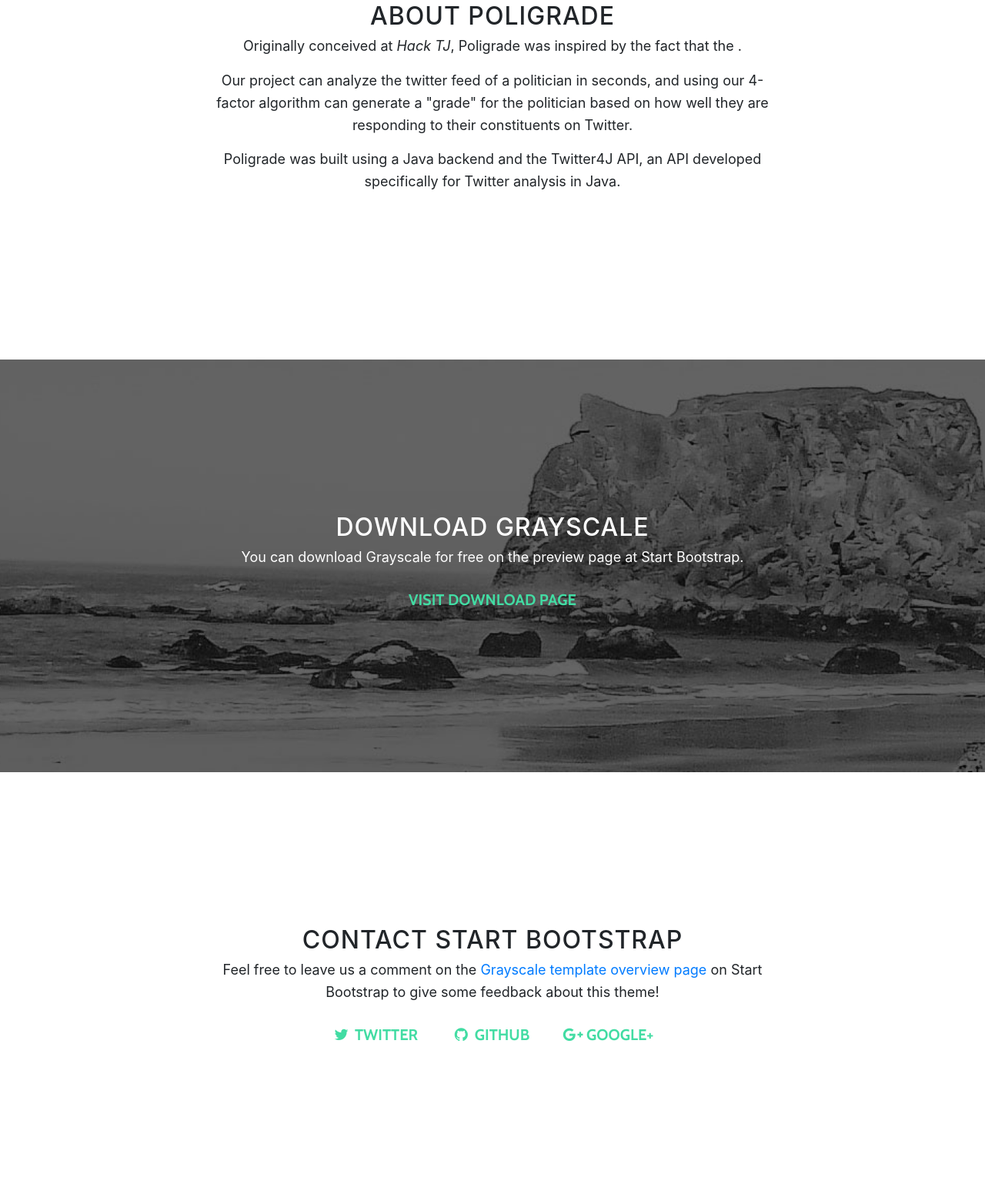
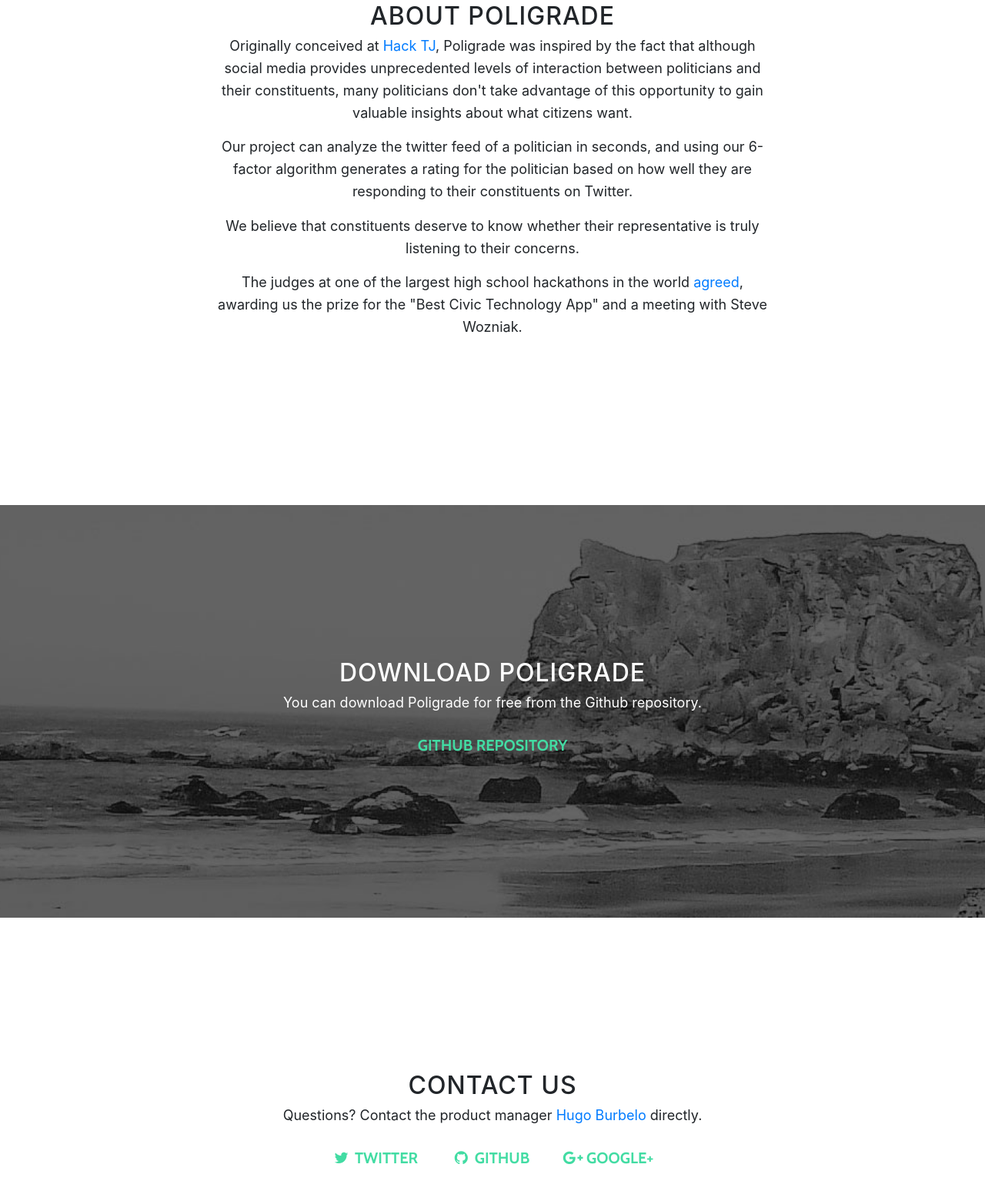
Before and after one commit to burbelohugo/Poligrade_Landing_Page, a website with bundled scripts: page startbootstrap-grayscale-gh-pages/index.html in a window 1280 px wide. Shown: the part 997-2544 px from the top of the page at 77% size. Built offline with nearby package versions, Linux system fonts and the light colour scheme.

Commit message:
update copy text

```diff
--- a/startbootstrap-grayscale-gh-pages/index.html
+++ b/startbootstrap-grayscale-gh-pages/index.html
@@ -28,7 +28,7 @@
     <!-- Navigation -->
     <nav class="navbar navbar-expand-lg navbar-light fixed-top" id="mainNav">
       <div class="container">
-        <a class="navbar-brand js-scroll-trigger" href="#page-top"></a>
+        <a class="navbar-brand js-scroll-trigger" href="#page-top">Poligrade</a>
         <button class="navbar-toggler navbar-toggler-right" type="button" data-toggle="collapse" data-target="#navbarResponsive" aria-controls="navbarResponsive" aria-expanded="false" aria-label="Toggle navigation">
           Menu
           <i class="fa fa-bars"></i>
@@ -55,7 +55,7 @@
         <div class="container">
           <div class="row">
             <div class="col-lg-8 mx-auto">
-              <h1 class="brand-heading" style = " text-shadow: 8px 8px 8px #000; margin-top: 40%;">Poligrade</h1>
+              <h1 class="brand-heading" style = " text-shadow: 8px 8px 8px #000; ">Poligrade</h1>
               <p class="intro-text" style = " text-shadow: 6px 6px 6px #000;">Rapid analysis of the twitter interactions between politicians and their constituents.</p>
               <a href="#about" class="btn btn-circle js-scroll-trigger">
                 <i class="fa fa-angle-double-down animated"></i>
@@ -72,9 +72,10 @@
         <div class="row">
           <div class="col-lg-8 mx-auto">
             <h2>About Poligrade</h2>
-            <p>Originally conceived at <i>Hack TJ</i>, Poligrade was inspired by the fact that the .</p>
-            <p>Our project can analyze the twitter feed of a politician in seconds, and using our 4-factor algorithm can generate a "grade" for the politician based on how well they are responding to their constituents on Twitter.</p>
-            <p>Poligrade was built using a Java backend and the Twitter4J API, an API developed specifically for Twitter analysis in Java.</p>
+            <p>Originally conceived at <a href = "https://hacktj2017.devpost.com/" target = "_blank">Hack TJ</a>, Poligrade was inspired by the fact that although social media provides unprecedented levels of interaction between politicians and their constituents, many politicians don't take advantage of this opportunity to gain valuable insights about what citizens want. </p>
+            <p>Our project can analyze the twitter feed of a politician in seconds, and using our 6-factor algorithm generates a rating for the politician based on how well they are responding to their constituents on Twitter.</p>
+            <p> We believe that constituents deserve to know whether their representative is truly listening to their concerns. </p>
+            <p>The judges at one of the largest high school hackathons in the world <a href = "https://devpost.com/software/poligrade" target = "_blank">agreed</a>, awarding us the prize for the "Best Civic Technology App" and a meeting with Steve Wozniak.</p>
           </div>
         </div>
       </div>
@@ -84,9 +85,9 @@
     <section id="download" class="download-section content-section text-center">
       <div class="container">
         <div class="col-lg-8 mx-auto">
-          <h2>Download Grayscale</h2>
-          <p>You can download Grayscale for free on the preview page at Start Bootstrap.</p>
-          <a href="http://startbootstrap.com/template-overviews/grayscale/" class="btn btn-default btn-lg">Visit Download Page</a>
+          <h2>Download Poligrade</h2>
+          <p>You can download Poligrade for free from the Github repository.</p>
+          <a href="https://github.com/burbelohugo/Poligrade" target = "_blank" class="btn btn-default btn-lg">Github Repository</a>
         </div>
       </div>
     </section>
@@ -96,10 +97,8 @@
       <div class="container">
         <div class="row">
           <div class="col-lg-8 mx-auto">
-            <h2>Contact Start Bootstrap</h2>
-            <p>Feel free to leave us a comment on the
-              <a href="http://startbootstrap.com/template-overviews/grayscale/">Grayscale template overview page</a>
-              on Start Bootstrap to give some feedback about this theme!</p>
+            <h2>Contact Us</h2>
+               <p>Questions? Contact the product manager <a href = "mailto:hugoburbelo@gmail.com">Hugo Burbelo</a> directly.</p>
             <ul class="list-inline banner-social-buttons">
               <li class="list-inline-item">
                 <a href="https://twitter.com/SBootstrap" class="btn btn-default btn-lg">
@@ -126,12 +125,12 @@
     </section>
 
     <!-- Map Section -->
-    <div id="map"></div>
+
 
     <!-- Footer -->
     <footer>
       <div class="container text-center">
-        <p>Copyright &copy; Your Website 2017</p>
+        <p>Copyright &copy; Hugo Burbelo 2017</p>
       </div>
     </footer>
 
@@ -143,9 +142,6 @@
     <!-- Plugin JavaScript -->
     <script src="vendor/jquery-easing/jquery.easing.min.js"></script>
 
-    <!-- Google Maps API Key - Use your own API key to enable the map feature. More information on the Google Maps API can be found at https://developers.google.com/maps/ -->
-    <script src="https://maps.googleapis.com/maps/api/js?key=AIzaSyCRngKslUGJTlibkQ3FkfTxj3Xss1UlZDA&sensor=false"></script>
-
     <!-- Custom scripts for this template -->
     <script src="js/grayscale.min.js"></script>
 
```
Also changed, not shown: intro-bg.jpg, startbootstrap-grayscale-gh-pages/img/intro-bg.jpg.
